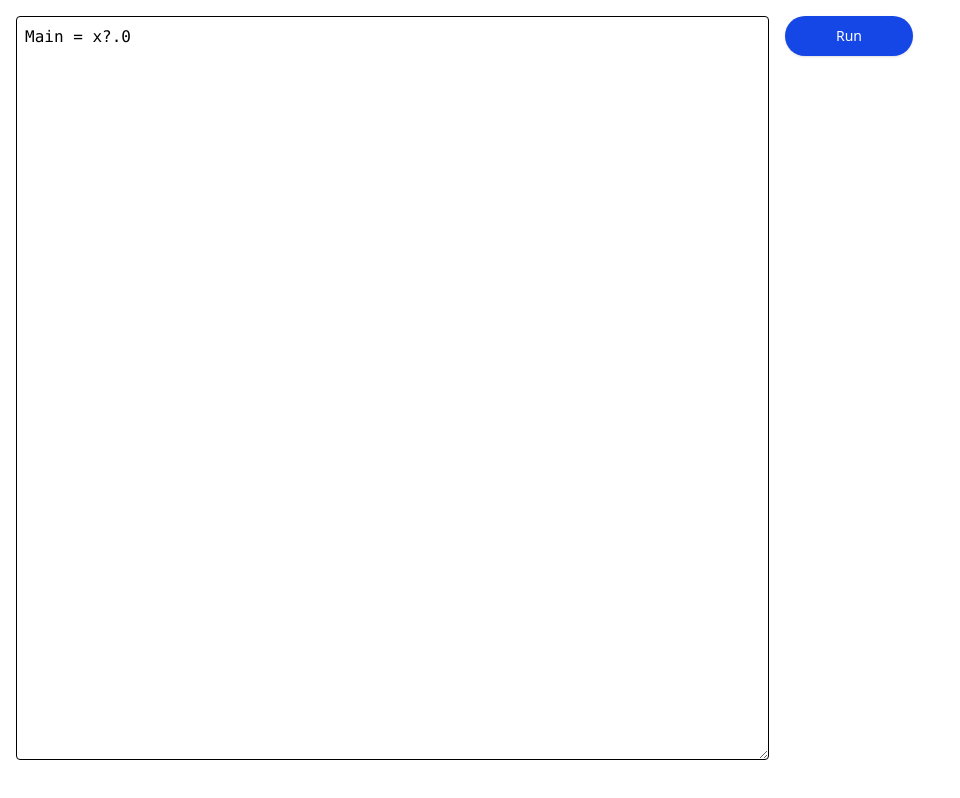
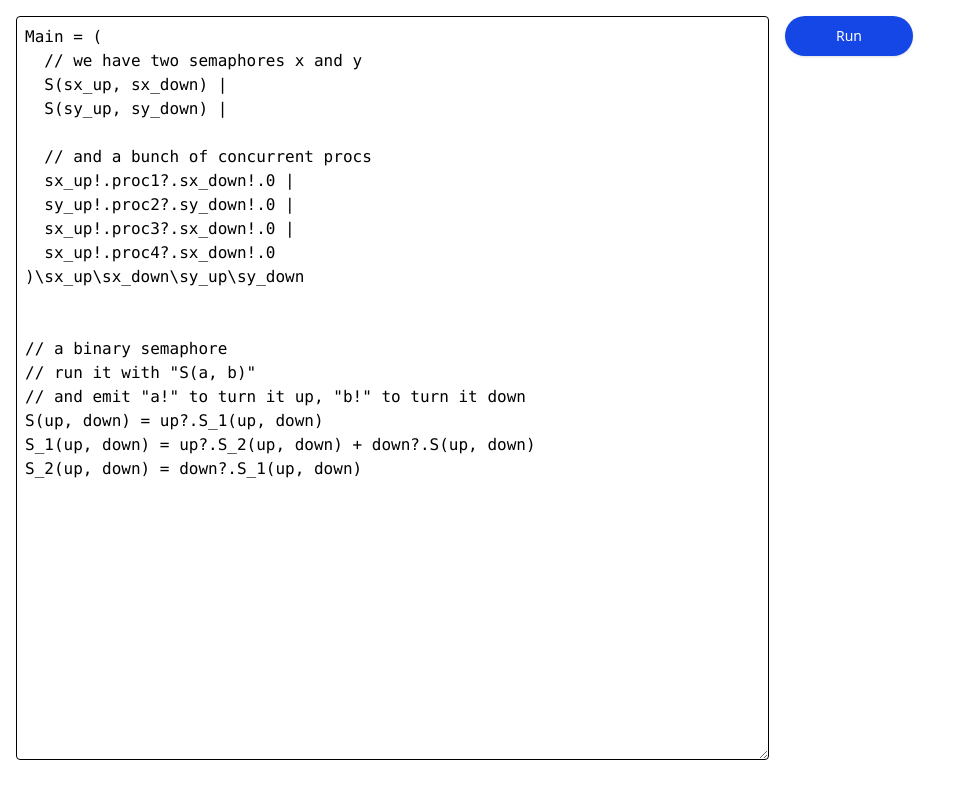
Before and after one commit to ascandone/ccs_interpreter, a React (Vite) app: page / in a window 1280 px wide. Shown: the whole page, without its empty margins (0-960 px from the left). Built offline with nearby package versions, Linux system fonts and the light colour scheme; what antlr4 would draw is missing.

Commit message:
better example

```diff
--- a/src/App.tsx
+++ b/src/App.tsx
@@ -2,7 +2,27 @@ import { useEffect, useRef, useState, type FC } from "react";
 import { ParsingError, unsafeParse } from "./parser";
 import { ExecutionError, Simulation, type PendingChoice } from "./simulate";
 
-const EXAMPLE_INPUT = "Main = x?.0";
+const EXAMPLE_INPUT = String.raw`Main = (
+  // we have two semaphores x and y
+  S(sx_up, sx_down) |
+  S(sy_up, sy_down) |
+
+  // and a bunch of concurrent procs
+  sx_up!.proc1?.sx_down!.0 |
+  sy_up!.proc2?.sy_down!.0 |
+  sx_up!.proc3?.sx_down!.0 |
+  sx_up!.proc4?.sx_down!.0
+)\sx_up\sx_down\sy_up\sy_down
+
+
+// a binary semaphore
+// run it with "S(a, b)"
+// and emit "a!" to turn it up, "b!" to turn it down
+S(up, down) = up?.S_1(up, down)
+S_1(up, down) = up?.S_2(up, down) + down?.S(up, down)
+S_2(up, down) = down?.S_1(up, down)
+
+`;
 
 const btnStyle =
   "text-white w-32 shadow cursor-pointer focus:outline-none focus:ring-4 focus:ring-blue-300 font-medium rounded-full text-sm px-5 py-2.5 text-center me-2 mb-2";
```
